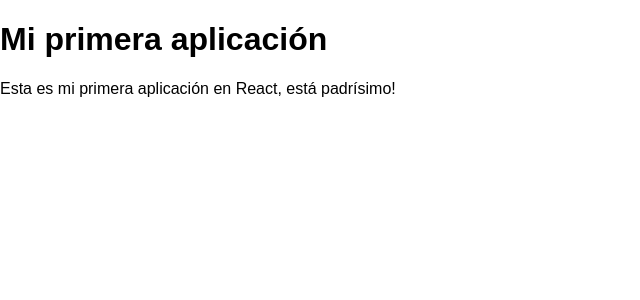
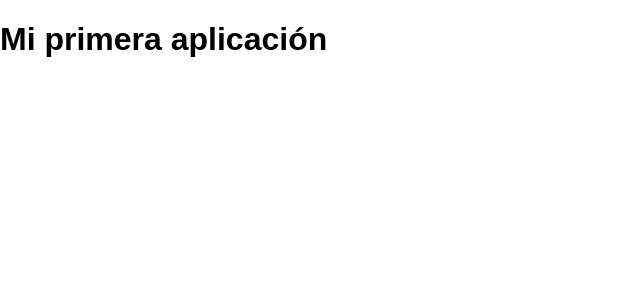
Before and after one commit to jairorjuela/my-app-react, a React (Create React App) app: page / in a window 1280 px wide. Shown: the top 300 px of the page, without its empty margins (0-640 px from the left). Built offline with nearby package versions, Linux system fonts and the light colour scheme.

Commit message:
Pruebas Ract

```diff
--- a/src/App.js
+++ b/src/App.js
@@ -1,16 +1,10 @@
 import React, { Component } from 'react';
-import logo from './logo.svg';
 import './App.css';
 
 class App extends Component {
   render() {
     return (
-      <div>
         <h1>Mi primera aplicación</h1>
-        <p>
-        Esta es mi primera aplicación en React, está padrísimo!
-        </p>
-      </div>
     );
   }
 }
```
